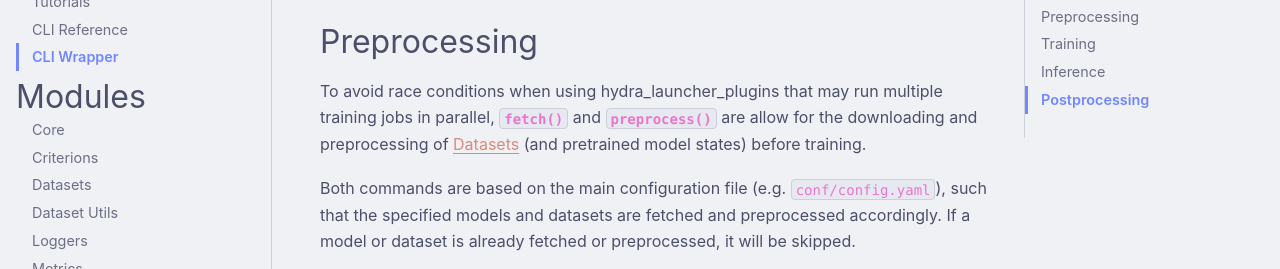
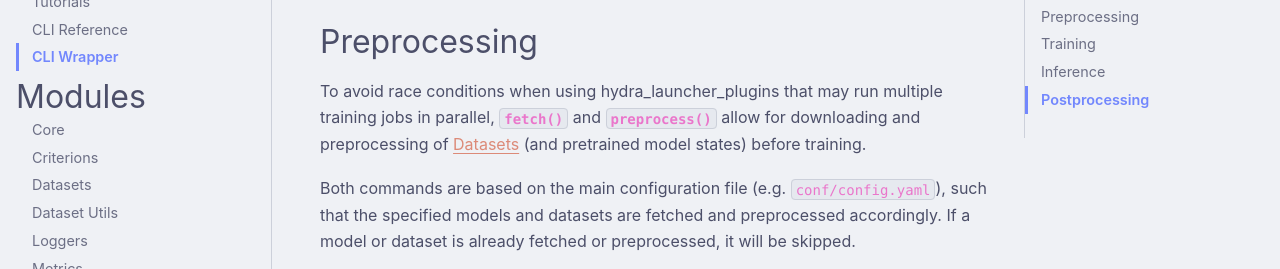
Before and after one commit to autrainer/autrainer, a Sphinx documentation site: the page built from docs/source/usage/cli_wrapper.rst, in a window 1280 px wide and 900 px high, scrolled down 962 px, cut to the strip 153-422 px from the top of the window. Built offline with Sphinx 7.4.7 and the PyData theme 0.15.4, drawn with Linux system fonts in a browser that asks for light colours; pages that are not in the unit, such as notebooks, are missing from menus.

Commit message:
fix typo

```diff
--- a/docs/source/usage/cli_reference.rst
+++ b/docs/source/usage/cli_reference.rst
@@ -106,7 +106,7 @@ Preprocessing
 -------------
 
 To avoid race conditions when using :ref:`hydra_launcher_plugins` that may run multiple training jobs in parallel,
-:ref:`autrainer fetch <cli_autrainer_fetch>` and :ref:`autrainer preprocess <cli_autrainer_preprocess>` are allow for the
+:ref:`autrainer fetch <cli_autrainer_fetch>` and :ref:`autrainer preprocess <cli_autrainer_preprocess>` allow for
 downloading and :ref:`preprocessing <preprocessing_transforms>` of :ref:`datasets` (and pretrained model states) before training.
 
 Both commands are based on the :ref:`main configuration <main_configuration>` file (e.g. :file:`conf/config.yaml`),
--- a/docs/source/usage/cli_wrapper.rst
+++ b/docs/source/usage/cli_wrapper.rst
@@ -50,7 +50,7 @@ Preprocessing
 -------------
 
 To avoid race conditions when using :ref:`hydra_launcher_plugins` that may run multiple training jobs in parallel,
-:meth:`~autrainer.cli.fetch` and :meth:`~autrainer.cli.preprocess` are allow for the
+:meth:`~autrainer.cli.fetch` and :meth:`~autrainer.cli.preprocess` allow for
 downloading and :ref:`preprocessing <preprocessing_transforms>` of :ref:`datasets` (and pretrained model states) before training.
 
 Both commands are based on the :ref:`main configuration <main_configuration>` file (e.g. :file:`conf/config.yaml`),
```
